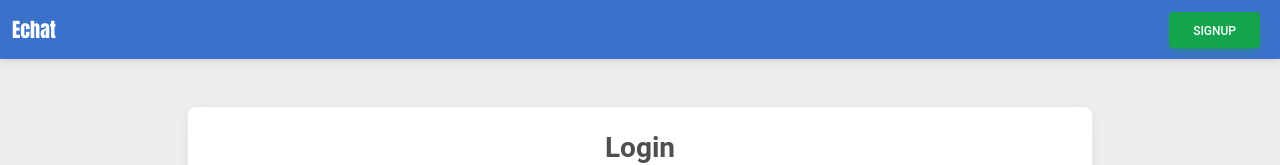
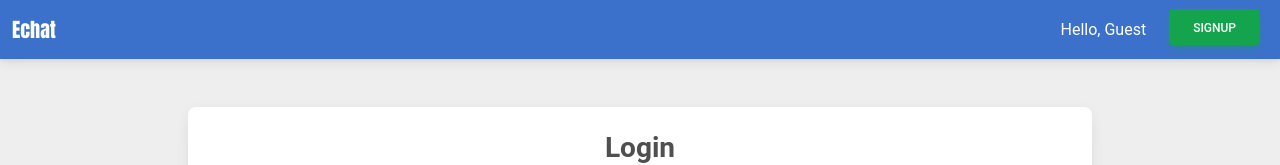
Before and after one commit to BloggingKIng/ChatApp, a React (Create React App) app in the folder frontend/: page /login in a window 1280 px wide. Shown: the top 165 px of the page. Built offline with nearby package versions, Linux system fonts and the light colour scheme; no server answers.

Commit message:
Minor adjustments and bug fixes to frontend

```diff
--- a/frontend/src/Components/Login.js
+++ b/frontend/src/Components/Login.js
@@ -36,11 +36,12 @@ export default function Login() {
                 localStorage.setItem('loggedIn', true);
                 saveTokens(response.data.access, response.data.refresh);
                 console.log(response);
-                navigate("/");
             })
         } catch (error) {
             toast.error("Invalid credentials. Please try again.");
         }
+        navigate("/");
+
     };
 
     return (
--- a/frontend/src/Components/Navbar.js
+++ b/frontend/src/Components/Navbar.js
@@ -1,4 +1,4 @@
-import React, { useState } from 'react';
+import React, { useEffect, useState } from 'react';
 import {
   MDBNavbar,
   MDBContainer,
@@ -13,11 +13,13 @@ import {
 } from 'mdb-react-ui-kit';
 import './navbar.css';
 import { Link, useNavigate } from 'react-router-dom';
+import api from '../api';
 
 export default function Navbar() {
   const [openNavColorThird, setOpenNavColorThird] = useState(false);
   const navigate = useNavigate();
   const loggedIn = JSON.parse(localStorage.getItem('loggedIn'));
+  const [user, setUser] = useState({});
   const handleClick = () => {
     if (loggedIn) {
       localStorage.removeItem('loggedIn');
@@ -28,6 +30,18 @@ export default function Navbar() {
       navigate('/register');
     }
   }
+
+  const fetchUserDetails = async () => {
+    await api.get(`/api/user_details/`)
+      .then((response) => {
+        setUser(response.data);
+        console.log(response.data);
+      })
+  }
+
+  useEffect(() => {
+    fetchUserDetails();
+  }, [])
   return (
     <>
       <MDBNavbar expand='xl' dark bgColor='primary'>
@@ -46,6 +60,11 @@ export default function Navbar() {
           </MDBNavbarToggler>
           <MDBCollapse open={openNavColorThird} navbar>
             <MDBNavbarNav className='me-auto mb-2 mb-lg-0' style={{justifyContent:'flex-end'}}>
+              <MDBNavbarItem style={{marginRight:'15px'}}>
+                <MDBNavbarLink active aria-current='page' href='/' >
+                  Hello, {loggedIn ? user?.username : 'Guest'}
+                </MDBNavbarLink>
+              </MDBNavbarItem>
               <MDBNavbarItem>
                 <MDBBtn className='me-2 btn-success' type='button' onClick={handleClick}>
                     {loggedIn ? 'Logout' : 'Signup'}
```
Also changed, not shown: 1 other file (tests, documents, lock files or other folders).
